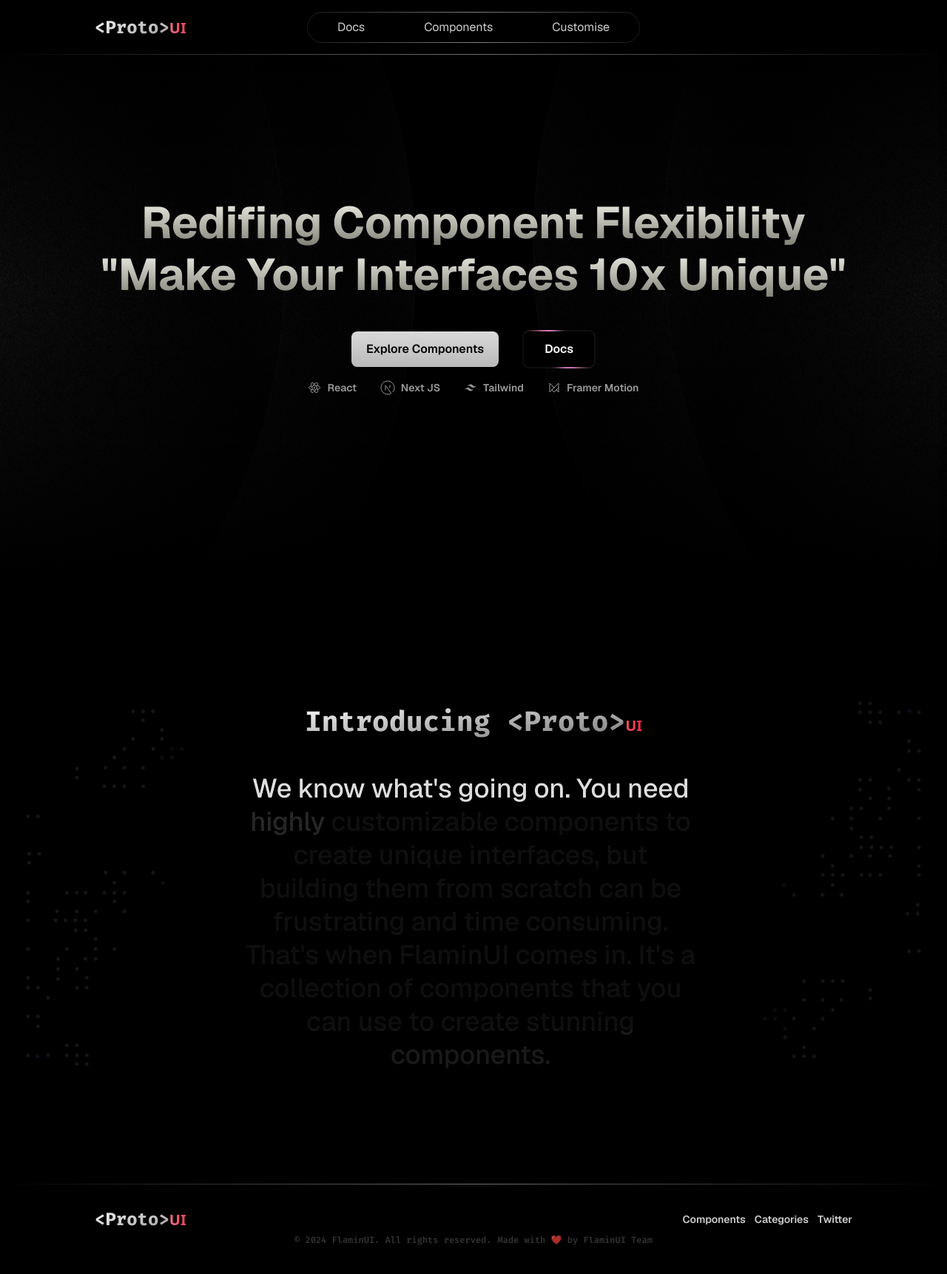
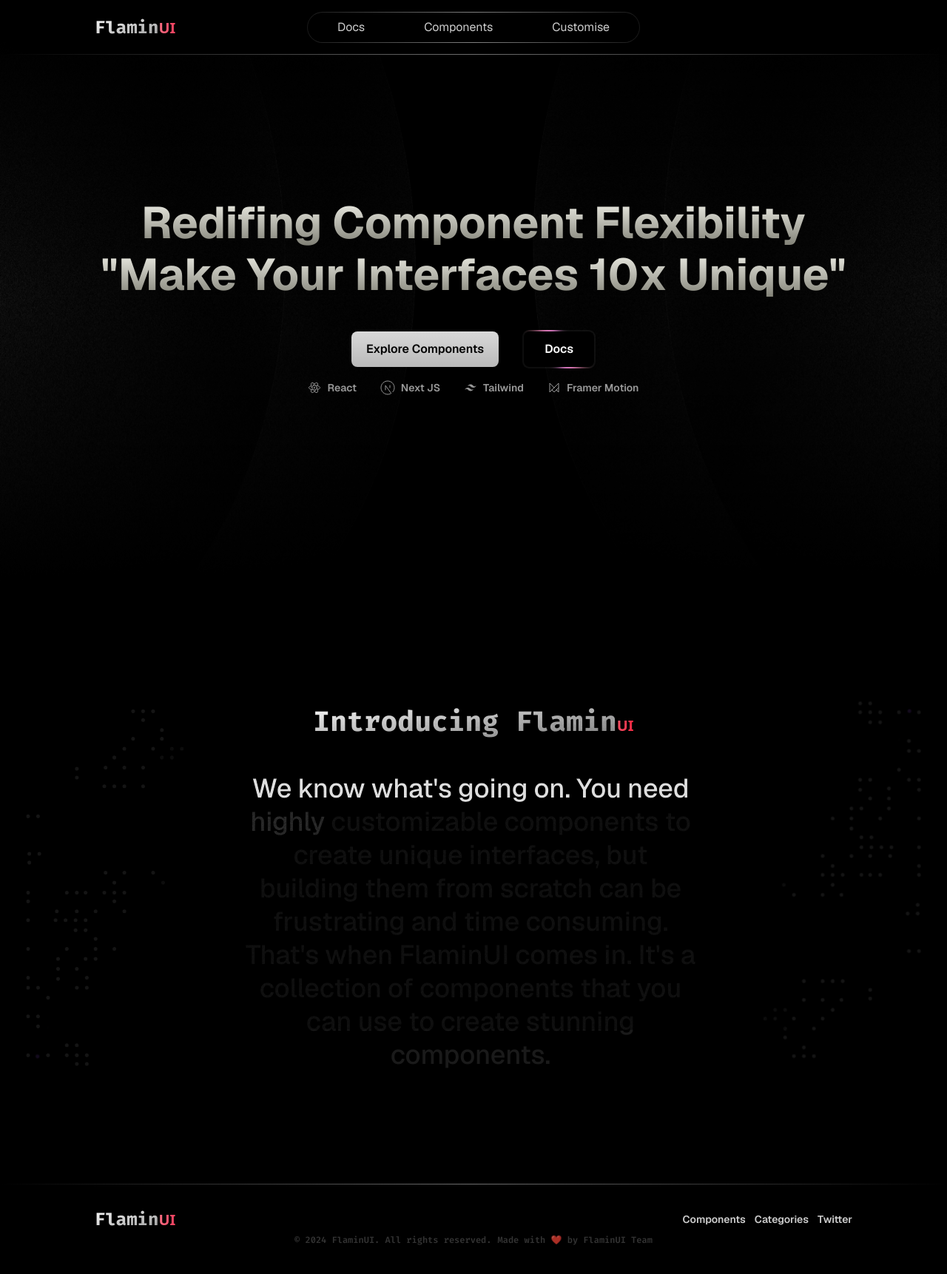
Before and after one commit to Vedant-Panchal/FlaminUI, a Next.js app: page / in a window 1280 px wide. Shown: the top 1722 px of the page at 74% size. Built offline with nearby package versions, Linux system fonts and the light colour scheme.

Commit message:
replaced proto with flamin at some more places

```diff
--- a/components/Sections/Section2/AnimatedText.tsx
+++ b/components/Sections/Section2/AnimatedText.tsx
@@ -25,7 +25,7 @@ function AnimatedText({ scrollValue }: AnimatedTextProps) {
         >
           <motion.span style={{ fontSize: introFontSize }} className="text-xl mb-0">
             <span className="bg-gradient-to-br from-[#FFF] to-[#999] bg-clip-text font-fira font-bold text-transparent">
-              {`Introducing <Proto>`}
+              {`Introducing Flamin`}
             </span>
             <span className="bg-gradient-to-r from-[#FB7185] to-[#F43F5E] bg-clip-text font-sans text-xl font-black text-transparent">
               UI
@@ -101,12 +101,12 @@ const Word = ({
         <motion.span
           className="absolute top-0 left-0 text-opacity-10 text-white"
         >
-          <span className="font-fira font-bold">{`<Proto>`}</span>
+          <span className="font-fira font-bold">{`Flamin`}</span>
           <span className="font-sans text-xl font-black">UI </span>
         </motion.span>
         <motion.span style={{ opacity }}>
           <span className="bg-gradient-to-br from-[#FFF] to-[#999] bg-clip-text font-fira font-bold text-transparent">
-            {`<Proto>`}
+            {`Flamin`}
           </span>
           <span className="bg-gradient-to-r from-[#FB7185] to-[#F43F5E] bg-clip-text font-sans text-xl font-black text-transparent">
             UI{" "}
--- a/components/ui/Footer/Footer.tsx
+++ b/components/ui/Footer/Footer.tsx
@@ -7,7 +7,7 @@ function Footer() {
       <Link href={"/"} className="flex-1">
         <p>
           <span className="bg-gradient-to-br from-[#FFF] to-[#999] bg-clip-text font-fira text-2xl font-bold text-transparent">
-            {"<"}Proto{">"}
+            Flamin
           </span>
           <span className="bg-gradient-to-r from-[#FB7185] to-[#F43F5E] bg-clip-text font-sans text-xl font-black text-transparent">
             UI
--- a/components/ui/Navbar/Navbar.tsx
+++ b/components/ui/Navbar/Navbar.tsx
@@ -35,7 +35,7 @@ const Navbar: React.FC = () => {
       <Link href={"/"} className="absolute left-4 text-sm md:left-32">
         <p>
           <span className="bg-gradient-to-br from-[#FFF] to-[#999] bg-clip-text font-fira text-2xl font-bold text-transparent">
-            {"<"}Proto{">"}
+            Flamin
           </span>
           <span className="bg-gradient-to-r from-[#FB7185] to-[#F43F5E] bg-clip-text font-sans text-xl font-black text-transparent">
             UI
--- a/pages/docs/guide/install-flaminui.mdx
+++ b/pages/docs/guide/install-flaminui.mdx
@@ -1,11 +1,11 @@
 ---
-title: "Intsall ProtoUI"
+title: "Intsall FlaminUI"
 date: "2024-07-22"
 ---
 
 import CodeCopy from "@src/CodePreview/CodeCopy";
 
-### Install the dependencies commonly used by the ProtoUI
+### Install the dependencies commonly used by the FlaminUI
 <CodeCopy
   language="markdown"
   code={`npm i framer-motion clsx tailwind-merge tw-merge`}
@@ -69,9 +69,9 @@ fileName="tsconfig.json"
 language="markdown"
 />
 
-### Initialise ProtoUI
+### Initialise FlaminUI
 
-Execute the follwing command to initialise ProtoUI in your project
+Execute the follwing command to initialise FlaminUI in your project
 
 <CodeCopy
 code={`npx protoyoui init`}
@@ -80,7 +80,7 @@ language="markdown"
 
 ### Start using
 
-You are all set to use ProtoUI in your project. Add ProtoUI components as needed, For an example you can add the Button component by executing the following command
+You are all set to use FlaminUI in your project. Add FlaminUI components as needed, For an example you can add the Button component by executing the following command
 
 <CodeCopy
 code={`npx protoyoui add Button`}
--- a/theme.config.tsx
+++ b/theme.config.tsx
@@ -55,7 +55,7 @@ const themeConfig: DocsThemeConfig = {
   logo: (
     <p>
       <span className="bg-gradient-to-br from-[#FFF] to-[#999] bg-clip-text font-fira text-2xl font-bold text-transparent">
-        {"<"}Proto{">"}
+        Flamin
       </span>
       <span className="bg-gradient-to-r from-[#FB7185] to-[#F43F5E] bg-clip-text font-sans text-xl font-black text-transparent">
         UI
```
